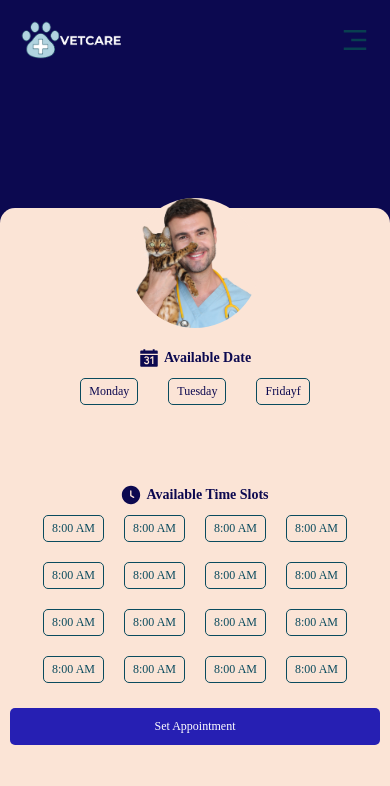
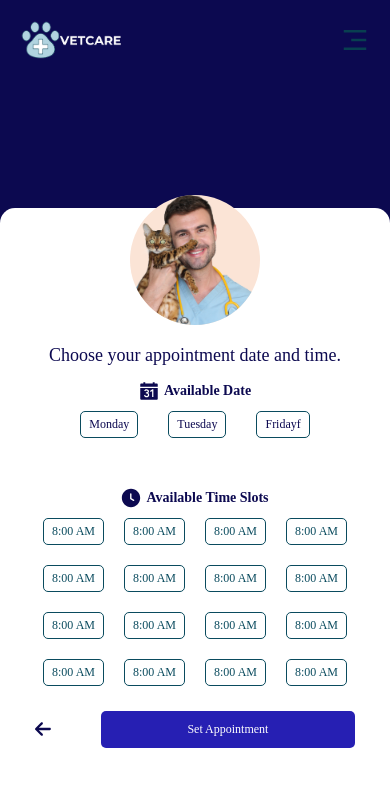
Before and after one commit to IanCastlee/VETCARE, a React (Vite) app in the folder frontend/: page /set-appointment in a window 390 px wide. Both pictures are taken after a click on the icon 350 px from the left and 726 px from the top of the page. Shown: the top 786 px of the page. Built offline with nearby package versions, Linux system fonts and the light colour scheme; a web font is replaced by a local one.

Commit message:
add title

```diff
--- a/frontend/src/pages/setAppointment/SetAppointment.jsx
+++ b/frontend/src/pages/setAppointment/SetAppointment.jsx
@@ -8,6 +8,7 @@ import { IoCalendarNumberSharp } from "react-icons/io5";
 import { GoClockFill } from "react-icons/go";
 import { useState } from "react";
 import { FaArrowRight } from "react-icons/fa6";
+import { FaArrowLeft } from "react-icons/fa6";
 
 const SetAppointment = () => {
   const [showDateTime, setshowDateTime] = useState("1");
@@ -99,6 +100,9 @@ const SetAppointment = () => {
           )}
           {showDateTime === "2" && (
             <div className="date-available">
+              <span className="note">
+                Choose your appointment date and time.{" "}
+              </span>
               <h6>
                 <IoCalendarNumberSharp className="calendar-icon" /> Available
                 Date
@@ -137,7 +141,13 @@ const SetAppointment = () => {
                 <span className="time">8:00 AM</span>
               </div>
 
-              <button className="btn-setappointment">Set Appointment</button>
+              <div className="set-appointment-wrapper">
+                <FaArrowLeft
+                  className="back-icon"
+                  onClick={() => setshowDateTime("1")}
+                />
+                <button className="btn-setappointment">Set Appointment</button>
+              </div>
             </div>
           )}
         </div>
--- a/frontend/src/pages/setAppointment/setAppointment.scss
+++ b/frontend/src/pages/setAppointment/setAppointment.scss
@@ -52,7 +52,7 @@
 
       .petinfo-form {
         width: 100%;
-        background-color: #fff;
+        background-color: transparent;
         padding: 20px;
         border-radius: 10px;
         display: flex;
@@ -197,6 +197,13 @@
         flex-direction: column;
         align-items: center;
 
+        .note {
+          font-size: 1.125rem;
+          color: #0c0950;
+          text-align: center;
+          margin-bottom: 20px;
+        }
+
         h6 {
           font-size: 0.875rem;
           color: #0c0950;
@@ -264,6 +271,20 @@
           }
         }
 
+        .set-appointment-wrapper {
+          display: flex;
+          width: 100%;
+          justify-content: space-between;
+          margin-top: 25px;
+          align-items: center;
+          gap: 50px;
+
+          .back-icon {
+            font-size: 1.25rem;
+            cursor: pointer;
+            color: #0c0950;
+          }
+
           .btn-setappointment {
             width: 100%;
             padding: 7px 0;
@@ -273,11 +294,11 @@
             border: none;
             border-radius: 5px;
             color: #fff;
-          margin-top: 25px;
             height: 37px;
 
             &:hover {
               background-color: #161179;
+            }
           }
         }
       }
@@ -320,7 +341,7 @@
       }
 
       .setappointment-bot {
-        background-color: #fbe4d6;
+        background-color: #fff;
         width: 100%;
         height: 77%;
         margin-top: -10%;
@@ -346,7 +367,7 @@
 
         .petinfo-form {
           width: 100%;
-          background-color: #fbe4d6;
+          background-color: #fff;
           padding: 20px;
           border-radius: 10px;
           .note {
@@ -379,7 +400,7 @@
                   width: 100%;
                   padding: 0 10px;
                   border-radius: 5px;
-                  border: none;
+                  border: 1px solid lightgrey;
                 }
               }
 
@@ -397,7 +418,7 @@
                   width: 100%;
                   padding: 0 10px;
                   border-radius: 5px;
-                  border: none;
+                  border: 1px solid lightgrey;
                 }
               }
             }
@@ -419,7 +440,7 @@
                   width: 100%;
                   padding: 0 10px;
                   border-radius: 5px;
-                  border: none;
+                  border: 1px solid lightgrey;
                 }
               }
             }
@@ -442,7 +463,7 @@
                   flex-direction: column;
 
                   input {
-                    border: none;
+                    border: 1px solid lightgrey;
                   }
                   label {
                     font-size: 0.625rem;
@@ -460,8 +481,7 @@
               }
               textarea {
                 width: 100%;
-                border: none;
-                border: none;
+                border: 1px solid lightgrey;
                 border-radius: 5px;
                 padding: 5px;
                 font-size: 14px;
@@ -490,6 +510,12 @@
           align-items: center;
           margin-top: 20px;
 
+          .note {
+            font-size: 1.125rem;
+            color: #0c0950;
+            text-align: center;
+            margin-bottom: 15px;
+          }
           h6 {
             font-size: 0.875rem;
             color: #0c0950;
@@ -518,7 +544,7 @@
           display: flex;
           flex-direction: column;
           align-items: center;
-          margin-top: 80px;
+          margin-top: 50px;
 
           h6 {
             font-size: 0.875rem;
@@ -543,6 +569,21 @@
             }
           }
 
+          .set-appointment-wrapper {
+            display: flex;
+            width: 100%;
+            justify-content: space-between;
+            margin-top: 25px;
+            align-items: center;
+            gap: 50px;
+            padding: 0 25px;
+
+            .back-icon {
+              font-size: 1.25rem;
+              cursor: pointer;
+              color: #0c0950;
+            }
+
             .btn-setappointment {
               width: 100%;
               padding: 7px 0;
@@ -552,7 +593,7 @@
               border: none;
               border-radius: 5px;
               color: #fff;
-            margin-top: 25px;
+              height: 37px;
 
               &:hover {
                 background-color: #161179;
@@ -563,3 +604,4 @@
       }
     }
   }
+}
--- a/frontend/src/pages/veterinarianProfile/VeterinarianProfile.scss
+++ b/frontend/src/pages/veterinarianProfile/VeterinarianProfile.scss
@@ -205,7 +205,7 @@
         border-top-left-radius: 20px;
         height: 80%;
         z-index: 999;
-        background-color: #fbe4d6;
+        background-color: #fff;
 
         .profile-wrapper {
           display: flex;
```
Lines whose indentation alone changed are shown as unchanged.
